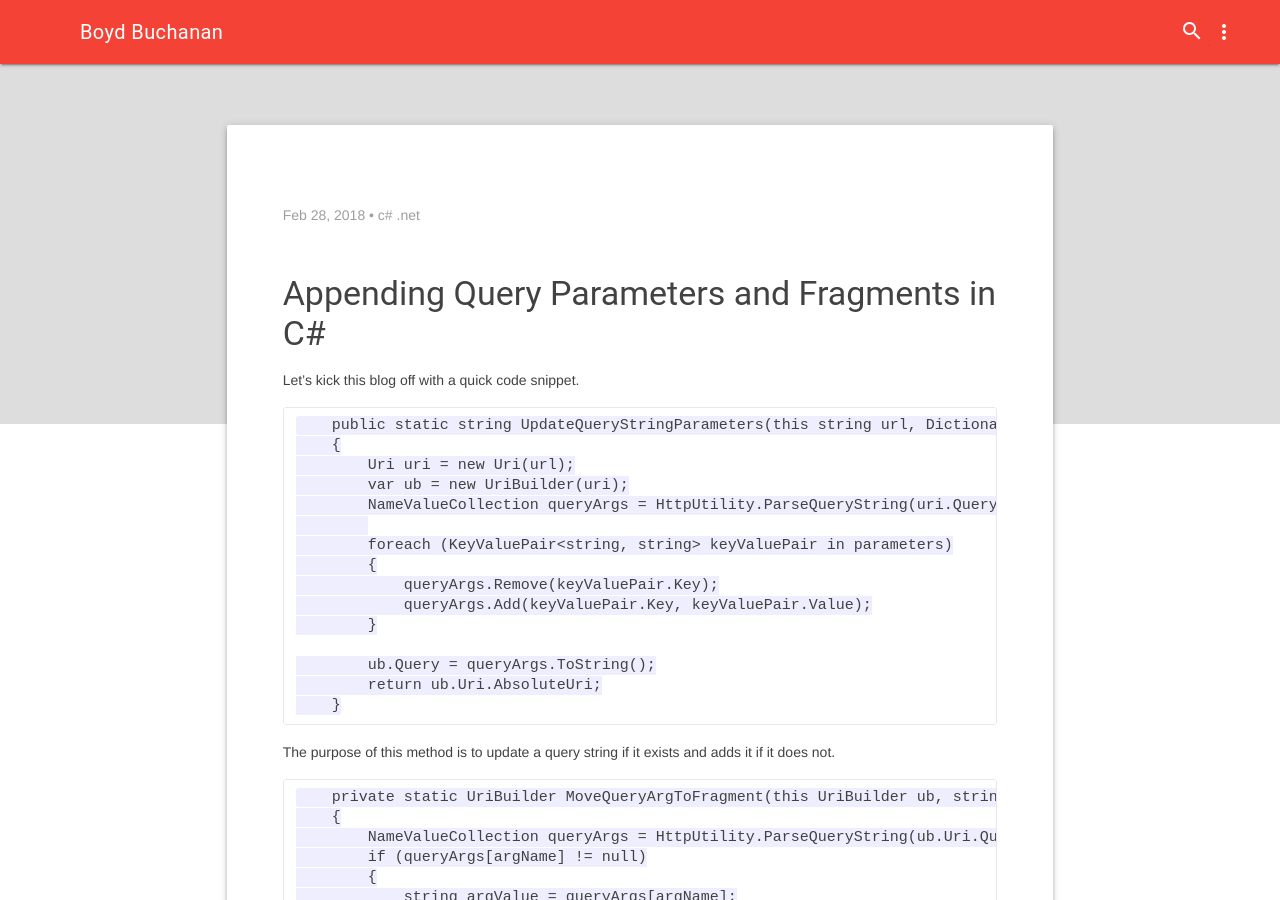
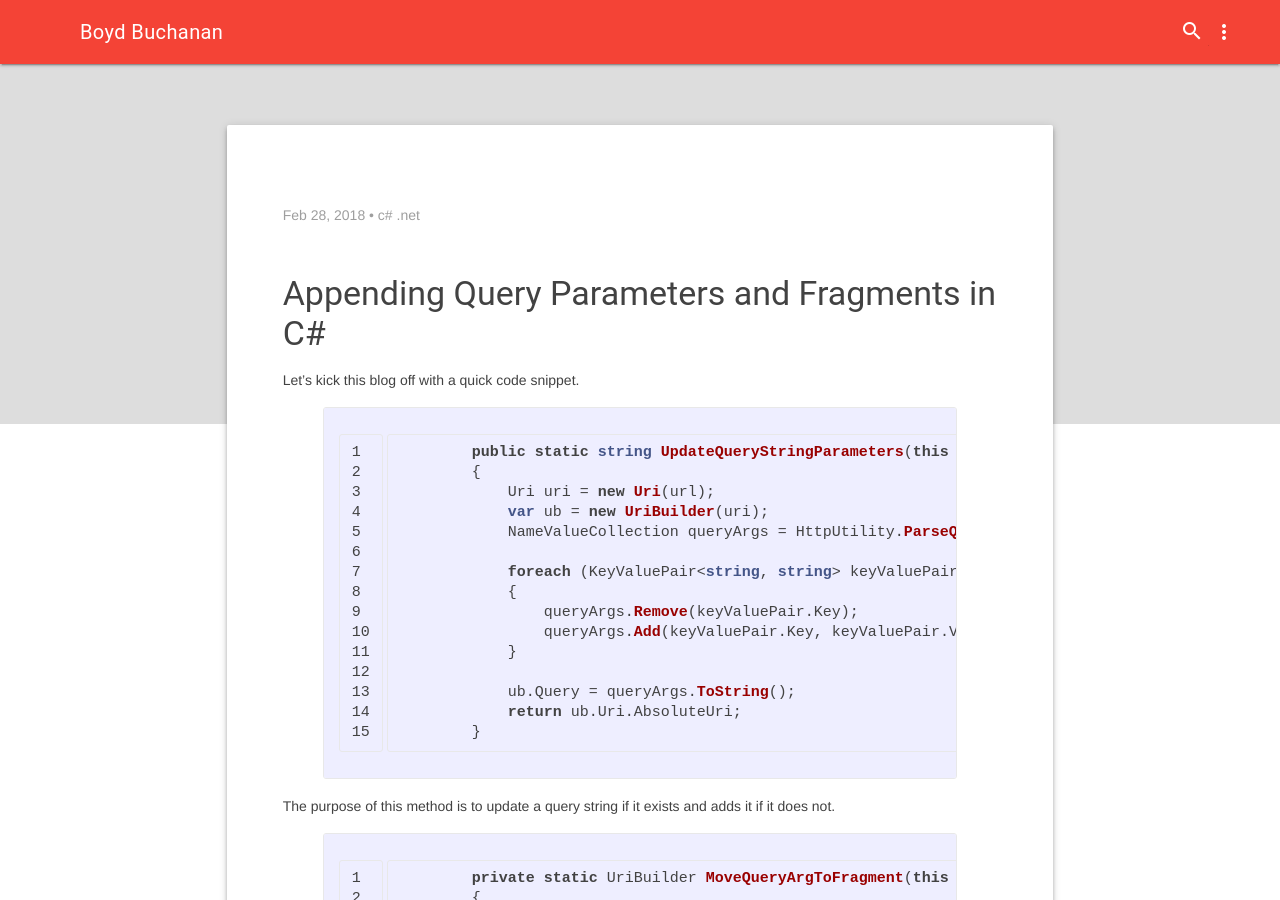
Before and after one commit to Boyd-B/boyd-b.github.io, a Jekyll site: the page built from _posts/2018/2018-2-28-add-update-query-string.markdown, in a window 1280 px wide and 900 px high. Built offline with Jekyll 4.4.1, drawn with Linux system fonts in a browser that asks for light colours; some of the changed text lies outside the part shown.

Commit message:
Added code highlighting

```diff
--- a/_posts/2018/2018-2-28-add-update-query-string.markdown
+++ b/_posts/2018/2018-2-28-add-update-query-string.markdown
@@ -4,10 +4,10 @@ title:  "Appending Query Parameters and Fragments in C#"
 date:   2018-2-28 04:34:20
 categories: c# .net
 highlight: true
-image: https://picsum.photos/400/400/?blur
+image: https://picsum.photos/400/400/
 ---
 Let's kick this blog off with a quick code snippet.
-
+{% highlight c# linenos %}
         public static string UpdateQueryStringParameters(this string url, Dictionary<string, string> parameters)
         {
             Uri uri = new Uri(url);
@@ -23,9 +23,11 @@ Let's kick this blog off with a quick code snippet.
             ub.Query = queryArgs.ToString();
             return ub.Uri.AbsoluteUri;
         }
+{% endhighlight %}
 
 The purpose of this method is to update a query string if it exists and adds it if it does not.
 
+{% highlight c# linenos %}
         private static UriBuilder MoveQueryArgToFragment(this UriBuilder ub, string argName)
         {
             NameValueCollection queryArgs = HttpUtility.ParseQueryString(ub.Uri.Query);
@@ -39,5 +41,6 @@ The purpose of this method is to update a query string if it exists and adds it
 
             return ub;
         }
+{% endhighlight %}
 
 This method converts a query string paramater to a url fragment (or hash tag). This could be modified to add an anchor to a url.
--- a/_posts/2018/2018-3-1-bacpac-powershell-import-export.markdown
+++ b/_posts/2018/2018-3-1-bacpac-powershell-import-export.markdown
@@ -4,7 +4,7 @@ title:  "Export and Import bacpac files with a simple powershell script"
 date:   2018-3-1 02:56
 categories: Powershell SQL
 highlight: true
-image: https://picsum.photos/400/400/?blur
+image: https://picsum.photos/400/400/
 ---
 
 After trying various ways to copy a database from one server to another and failing
```
